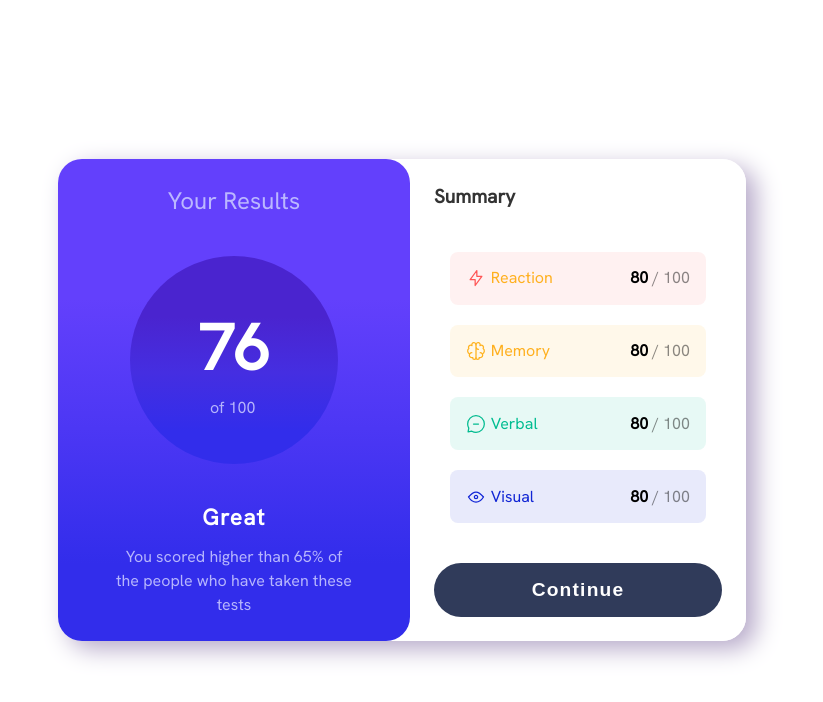
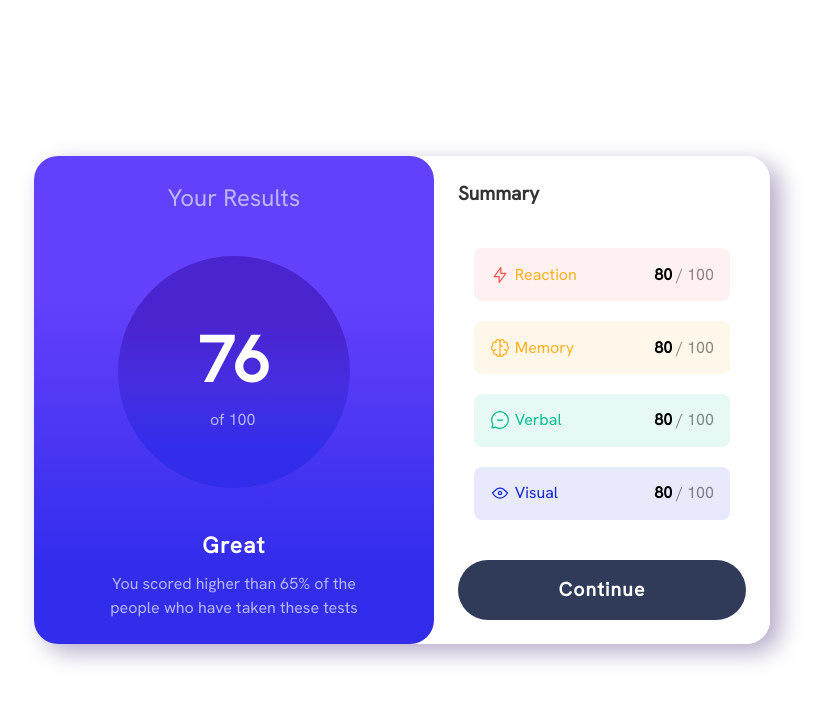
Before and after one commit to demattei-teo/mini-proyect-, a website built with Vite: page index.html in a window 1280 px wide. Shown: the whole page, without its empty margins (238-1061 px from the left). Built offline with nearby package versions, Linux system fonts and the light colour scheme.

Commit message:
frontend/ refactor estructure and desing

```diff
--- a/index.html
+++ b/index.html
@@ -5,7 +5,7 @@
   <meta http-equiv="X-UA-Compatible" content="IE=edge">
   <meta name="viewport" content="width=device-width, initial-scale=1.0">
   <title>componenete-reutilizable</title>
-  <link rel="stylesheet" href="/index.scss">
+  <link rel="stylesheet" href="/sass/main.scss">
 </head>
 <body>
   <section class="results">
@@ -76,10 +76,8 @@
       </li>
 
     </ul>
-    <div class="item__button">
-      <button>Continue</button>
-    </div>
-   </div>
+
+      <a class="summary__link">Continue</a>
   </section>
 </body>
 </html>
--- a/index.scss
+++ /dev/null
@@ -1,2 +0,0 @@
-@use '/sass/resets';
-@use '/sass/component_result';
--- a/sass/_component_result.scss
+++ /dev/null
@@ -1,208 +0,0 @@
-@import '/sass/variables';
-
-.results{
-    max-width: 790px;
-    display: flex;
-    flex-direction: column;
-    margin: 0.5rem;
-    font-family: $primary-font;
-    -webkit-box-shadow: 10px 8px 24px 0px rgba(182,169,201,1);
-    -moz-box-shadow: 10px 8px 24px 0px rgba(182,169,201,1);
-    box-shadow: 10px 8px 24px 0px rgba(182,169,201,1);
-    border-radius:1.5rem;
-
-
-    &__percentage{
-      max-width: 22rem;
-      display: flex;
-      flex-direction: column;
-      align-items: center;
-      justify-content:space-between;
-      border-radius: 1.5rem;
-      background-color:$Light-royal-blue;
-      padding: 1.5rem ;
-      gap: 30px;
-      background: rgb(99,64,252);
-      background: linear-gradient(180deg, rgba(99,64,252,1) 29%, rgba(76,55,244,1) 56%, rgba(50,45,235,1) 84%);
-    }
-    &__summary {
-       background-color: $White;
-       display: flex;
-       flex-direction: column;
-       justify-content: space-between;
-       align-items: flex-start;
-       gap: 40px;
-       border-radius: 1.5rem;
-       padding: 1.5rem ;
-    }
-
-    @media(min-width:768px){
-
-        flex-direction: row;
-        border-radius:1.5rem;
-        max-width: 790px;
-      &__percetange{
-        max-width: 25rem;
-      }
-    }
-}
-.percentage{
-
-    &__title{
-      color: $Light-lavender;
-
-      font-weight: $font-medium;
-    }
-    &__score{
-      width: 5rem;
-      height: 5rem;
-      padding: 5rem 5rem;
-      border-radius: 50%;
-      display: flex;
-      flex-direction: column;
-      align-items: center;
-      justify-content: center;
-      background: rgb(74,36,207);
-      background: linear-gradient(180deg, rgba(74,36,207,1) 29%, rgba(69,46,225,1) 56%, rgba(50,45,235,1) 84%);
-      @media (min-width:768px){
-
-          padding: 6.5rem 6.5rem;
-
-      }
-    }
-
-
-    &__description{
-      width: 100%;
-      display: flex;
-      flex-direction: column;
-      align-items: center;
-      justify-content: center;
-      gap: 10px;
-    }
-
-      & h2{
-
-         color: $White;
-         letter-spacing: 1.3px;
-         font-size: 1.4rem;
-         font-weight: $font-bold;
-      }
-      & p {
-        color: $Light-lavender;
-        font-weight: 500;
-        width: 80%;
-        text-align: center;
-      }
-    }
-
-.score{
-      &__result{
-        color: $White;
-        font-size: 4rem;
-        font-weight: $font-bold  ;
-      }
-      &__number{
-      color: $Light-lavender;
-      width: 3rem;
-       font-weight: $font-medium;
-      }
-}
-
-.summary{
-  & h2{
-
-    font-weight: $font-bold;
-    font-size: 1.2rem;
-
-}
-.container-skills{
-
-    width: 100%;
-    display: flex;
-    flex-direction: column;
-    justify-content: center;
-    align-items: center;
-    flex-wrap: wrap;
-    list-style: none;
-    padding: 0;
-    gap: 20px;
-
-
-    &__item{
-      width: 16rem;
-      display: flex;
-      justify-content: space-between;
-      padding: 0.9rem 1rem;
-      align-items: center;
-      border-radius: 0.5rem;
-    }
-
-  }
-}
-.item{
-  &__name{
-    display: flex;
-    justify-content: space-between;
-    align-items: center;
-    gap: 0.3rem;
-  }
-  /*single styles*/
-  &__reaction{
-    background-color: hsla(0, 100%, 67%, 0.082);
-    &-span{
-      color: $Light-red;
-    }
-  }
-  &__memory{
-    background-color: hsla(39, 100%, 56%, 0.094);
-    &-span {
-      color: $Orangey-yellow;
-    }
-  }
-  &__verbal{
-    background-color: hsla(166, 100%, 37%, 0.093);
-    &-span {
-      color: $Green-teal;
-    }
-  }
-  &__visual{
-    background-color: hsla(234, 85%, 45%, 0.096);
-    &-span {
-      color: $Cobalt-blue;
-    }
-  }
-
-
-  &__score{
-    color:#00000075;
-    font-weight: $font-medium;
-  }
-  &__span{
-    color: #000;
-    font-weight: $font-bold;
-  }
-  &__button{
-    width: 100%;
-    display: flex;
-    justify-content: center;
-    align-items: center;
-    & > button{
-      width: 18rem;
-      background-color: $Dark-gray-blue;
-      font-size: 1.2rem;
-      font-weight: $font-bold;
-      letter-spacing: 1.2px;
-      color:$White;
-      border: none;
-      border-radius: 4rem;
-      padding: 1rem;
-      transition: ease-in-out 0.5s;
-      &:hover{
-        background-color:#2e2c86;
-      }
-
-    }
-
-  }
-}
--- /dev/null
+++ b/sass/components/_index.scss
@@ -0,0 +1,2 @@
+@forward 'percentage';
+@forward 'score';
--- /dev/null
+++ b/sass/components/_percentage.scss
@@ -0,0 +1,78 @@
+@use '../general' as *;
+.percentage{
+    display: flex;
+    flex-direction: column;
+    align-items: center;
+    justify-content:space-between;
+    border-radius: 1.5rem;
+    background-color:$Light-royal-blue;
+    padding: 1.5rem;
+    gap: 1.875rem;
+    background: linear-gradient(180deg, rgba(99,64,252,1) 29%, rgba(76,55,244,1) 56%, rgba(50,45,235,1) 84%);
+
+    @media(min-width:768px){
+        max-width: 25rem;
+    }
+
+
+    &__title{
+        color: $Light-lavender;
+
+        font-weight: $font-medium;
+      }
+      &__score{
+        padding: 3rem 4.5rem;
+        border-radius: 100%;
+        display: flex;
+        flex-direction: column;
+        align-items: center;
+        justify-content: center;
+        background: linear-gradient(180deg, rgba(74,36,207,1) 29%, rgba(69,46,225,1) 56%, rgba(50,45,235,1) 84%);
+
+        @media (min-width:768px){
+
+            padding: 3.5rem 5rem;
+
+        }
+
+      }
+
+
+
+      &__description{
+        width: 100%;
+        display: flex;
+        flex-direction: column;
+        align-items: center;
+        justify-content: center;
+        gap: 10px;
+      }
+
+        & h2{
+
+           color: $White;
+           letter-spacing: 0.0813rem;
+           font-size: 1.4rem;
+           font-weight: $font-bold;
+        }
+        & p {
+          color: $Light-lavender;
+          font-weight: 500;
+          width: 80%;
+          text-align: center;
+        }
+  }
+
+
+.score{
+    &__result{
+      color: $White;
+      font-size: 4rem;
+      font-weight: $font-bold  ;
+    }
+    &__number{
+    color: $Light-lavender;
+    width: 3rem;
+     font-weight: $font-medium;
+    }
+}
--- /dev/null
+++ b/sass/components/_score.scss
@@ -0,0 +1,103 @@
+@use '../general' as *;
+.summary {
+    background-color: $White;
+    display: flex;
+    flex-direction: column;
+    justify-content: space-between;
+    align-items: flex-start;
+    gap: 2.5rem;
+    border-radius: 1.5rem;
+    padding: 1.5rem;
+    & h2{
+
+        font-weight: $font-bold;
+        font-size: 1.2rem;
+    }
+    &__link{
+        width: 18rem;
+        background-color: $Dark-gray-blue;
+        font-size: 1.2rem;
+        font-weight: $font-bold;
+        letter-spacing: 0.075rem;
+        color:$White;
+        border: none;
+        border-radius: 4rem;
+        padding: 1rem;
+        transition: ease-in-out 0.5s;
+        text-align: center;
+        cursor: pointer;
+        &:hover{
+          background-color:#2e2c86;
+        }
+    }
+ }
+ .container-skills{
+
+    width: 100%;
+    display: flex;
+    flex-direction: column;
+    justify-content: center;
+    align-items: center;
+    flex-wrap: wrap;
+    list-style: none;
+    padding: 0;
+    gap: 1.25rem;
+
+
+    &__item{
+      width: 16rem;
+      display: flex;
+      justify-content: space-between;
+      padding: 0.9rem 1rem;
+      align-items: center;
+      border-radius: 0.5rem;
+    }
+
+  }
+
+  .item{
+    &__name{
+      display: flex;
+      justify-content: space-between;
+      align-items: center;
+      gap: 0.3rem;
+    }
+    /*single styles*/
+    &__reaction{
+      background-color: hsla(0, 100%, 67%, 0.082);
+      &-span{
+        color: $Light-red;
+      }
+    }
+    &__memory{
+      background-color: hsla(39, 100%, 56%, 0.094);
+      &-span {
+        color: $Orangey-yellow;
+      }
+    }
+    &__verbal{
+      background-color: hsla(166, 100%, 37%, 0.093);
+      &-span {
+        color: $Green-teal;
+      }
+    }
+    &__visual{
+      background-color: hsla(234, 85%, 45%, 0.096);
+      &-span {
+        color: $Cobalt-blue;
+      }
+    }
+
+
+    &__score{
+      color:#00000075;
+      font-weight: $font-medium;
+    }
+    &__span{
+      color: #000;
+      font-weight: $font-bold;
+    }
+
+
+
+    }
--- /dev/null
+++ b/sass/general/_index.scss
@@ -0,0 +1,2 @@
+@forward 'resets';
+@forward 'variables';
--- a/sass/_resets.scss
+++ b/sass/general/_resets.scss
@@ -16,9 +16,6 @@
     justify-content: center;
     align-items: center;
   }
-  h1,h2,h3,h4,p{
-    margin: 0;
-  }
   ul, ol {
     list-style: none;
   }
@@ -31,7 +28,8 @@
   img {
     display: block;
     max-width: 100%;
-    height: auto;
+    object-fit: cover;
+    object-position: center;
   }
 
   button, [type="button"], [type="reset"], [type="submit"] {
@@ -40,7 +38,6 @@
     appearance: none;
     background-color: transparent;
     border: none;
-    cursor: pointer;
     padding: 0;
   }
 
--- /dev/null
+++ b/sass/layouts/_index.scss
@@ -0,0 +1 @@
+@forward 'result';
--- /dev/null
+++ b/sass/layouts/_result.scss
@@ -0,0 +1,29 @@
+@use '../general' as *;
+
+.results{
+    max-width: 49.375rem;
+    display: flex;
+    flex-direction: column;
+    margin: 0.5rem;
+    font-family: $primary-font;
+    box-shadow: 10px 8px 24px 0px rgba(182,169,201,1);
+    border-radius:1.5rem;
+
+
+
+    &__summary {
+       background-color: $White;
+       display: flex;
+       flex-direction: column;
+       justify-content: space-between;
+       align-items: flex-start;
+       gap: 2.5rem;
+       border-radius: 1.5rem;
+       padding: 1.5rem ;
+    }
+
+    @media(min-width:768px){
+
+        flex-direction: row;
+    }
+}
```
Also changed, not shown: sass/main.scss (added, +10 -0 lines), sass/general/_variables.scss (renamed from sass/_variables.scss).
